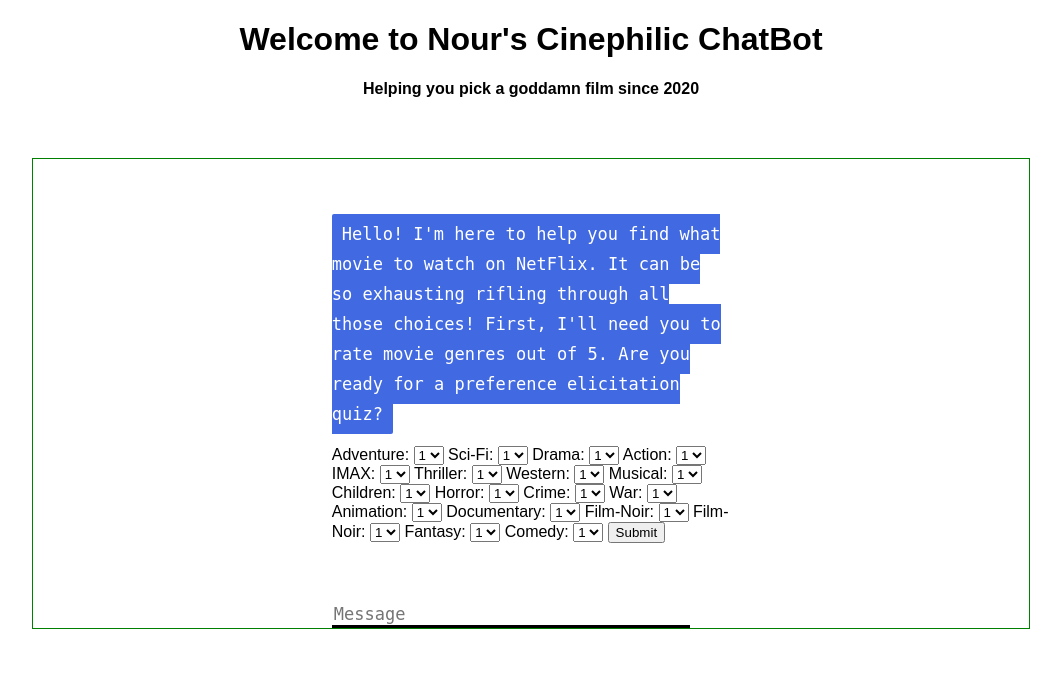
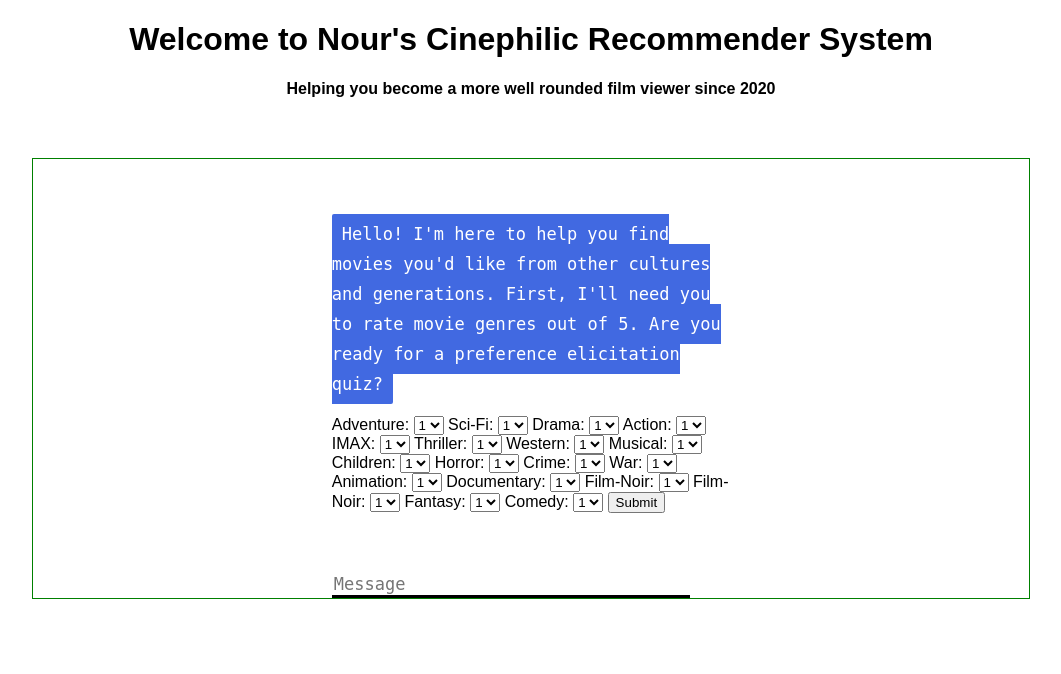
Before and after one commit to NourFahmy/movie_recsys_chatbot, a Flask app: page / in a window 1280 px wide. Shown: the top 674 px of the page, without its empty margins (109-1170 px from the left). Run offline with Flask 2, Linux system fonts and the light colour scheme; parts of the project's set-up code (start-up, migrations or seed data) failed here and were passed over; some libraries are stand-ins or nearby versions.

Commit message:
Update index.html

```diff
--- a/templates/index.html
+++ b/templates/index.html
@@ -76,13 +76,13 @@
 <body>
 
     <div>
-        <h1 align="center"><b>Welcome to Nour's Cinephilic ChatBot</b></h1>
-        <h4 align="center"><b>Helping you pick a goddamn film since 2020</b></h4>
+        <h1 align="center"><b>Welcome to Nour's Cinephilic Recommender System</b></h1>
+        <h4 align="center"><b>Helping you become a more well rounded film viewer since 2020</b></h4>
         <div class="boxed">
             <div>
                 <div id="chatbox">
                     <p class="botText">
-                        <span>Hello! I'm here to help you find what movie to watch on NetFlix. It can be so exhausting rifling through all those choices! First, I'll need you to rate movie genres out of 5. Are you ready for a preference elicitation quiz?</span>
+                        <span>Hello! I'm here to help you find movies you'd like from other cultures and generations. First, I'll need you to rate movie genres out of 5. Are you ready for a preference elicitation quiz?</span>
                     </p>
                     <form method="POST" action="/user_preferences" name="user_preferences">
 
```
